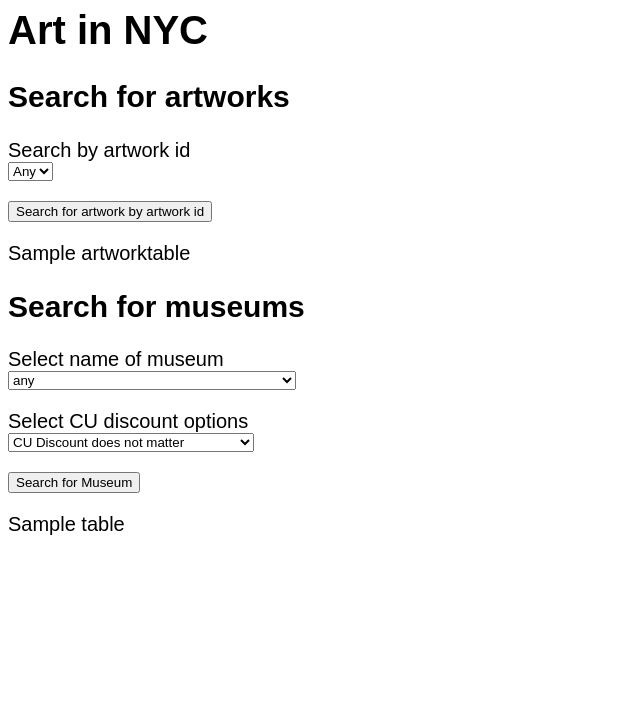
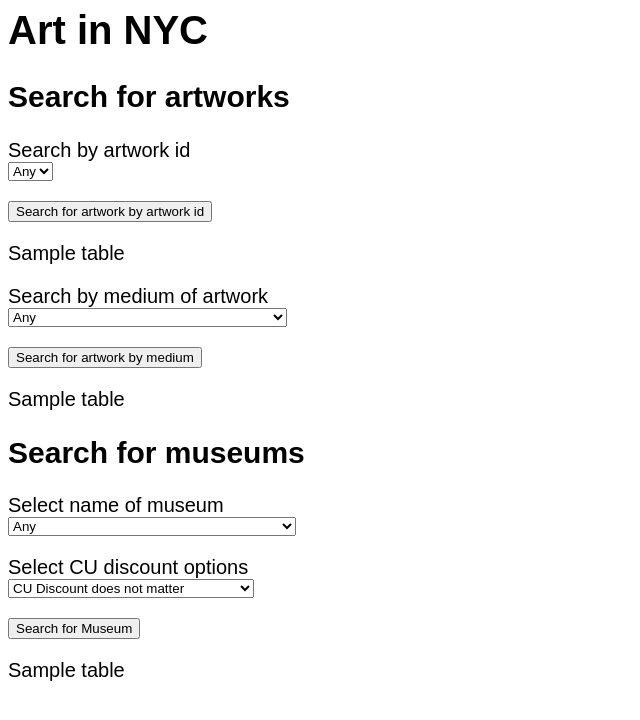
Before and after one commit to rose-huang/w4111-proj1-artdb, a Flask app: template templates/index.html in a window 1280 px wide. Shown: the top 720 px of the page, without its empty margins (0-640 px from the left). Run offline with Flask 2, Linux system fonts and the light colour scheme; the template is opened without the code that fills it: most values are stand-ins (such as "Sample title", 1, 10 or a date in 2020); parts of the project's set-up code (start-up, migrations or seed data) failed here and were passed over.

Commit message:
edits to index.html

```diff
--- a/templates/index.html
+++ b/templates/index.html
@@ -46,12 +46,12 @@
 
   <div>
     {% block artwork_id_content %}
-    {{artworktable | safe}}
+    {{table | safe}}
     {% endblock artwork_id_content %}
   </div>
 
 
-  <!--<form method="POST" action="/recommendartworkbymedium">
+  <form method="POST" action="/recommendartworkbymedium">
     <p>Search by medium of artwork<br>
     <select name="get_medium">
     <option value="all" selected>Any</option>
@@ -70,9 +70,10 @@
   <div>
     {% block medium_content %}
     {{table | safe}}
-    {% endblock %}
+    {% endblock medium_content %}
   </div>
 
+<!--
   <form method="POST" action="/recommendartworkbylocation">
     <p>Search by place created for artwork<br>
     <select name="get_place_created">
@@ -165,7 +166,7 @@
   <form method="POST" action="/recommendmuseum">
     <p>Select name of museum<br>
     <select name="get_museumname">
-    <option value="all" selected>any</option>
+    <option value="all" selected>Any</option>
     <option value="The Metropolitan Museum of Art">The Metropolitan Museum of Art</option>
     <option value="Museum of Modern Art">Museum of Modern Art</option>
     <option value="Whitney Museum of American Art">Whitney Museum of American Art</option>
```
